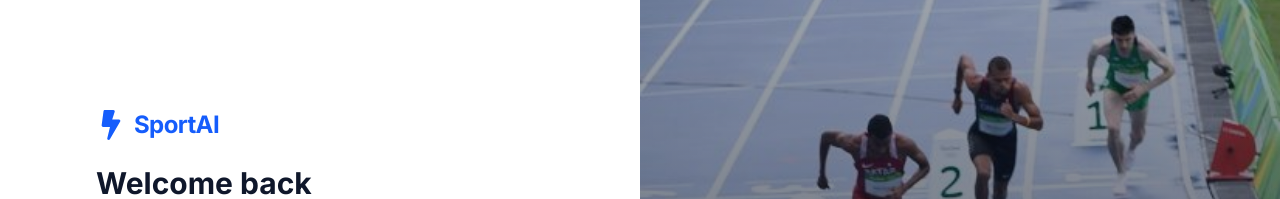
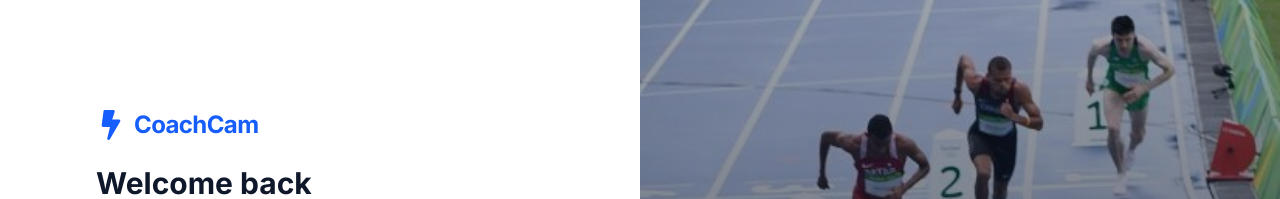
Before and after one commit to Bigoluwagentle/CoachCam, a Next.js app: page /components in a window 1280 px wide. Shown: the top 199 px of the page. Built offline with nearby package versions, Linux system fonts and the light colour scheme.

Commit message:
Make some changes

```diff
--- a/app/components/views/LoginView.tsx
+++ b/app/components/views/LoginView.tsx
@@ -16,7 +16,7 @@ export default function LoginView({ onSuccess }: LoginViewProps) {
         <div className="mb-8">
           <div className="flex items-center gap-2 text-blue-600 mb-6">
             <FaBolt className="text-3xl" />
-            <span className="text-2xl font-bold tracking-tight">SportAI</span>
+            <span className="text-2xl font-bold tracking-tight">CoachCam</span>
           </div>
           <h1 className="text-3xl font-bold text-slate-900 mb-2">Welcome back</h1>
           <p className="text-slate-500">Enter your details to access your performance analytics.</p>
--- a/app/login/page.tsx
+++ /dev/null
@@ -1,8 +0,0 @@
-
-export default function Login(){
-    return(
-        <div>
-
-        </div>
-    )
-}
```
